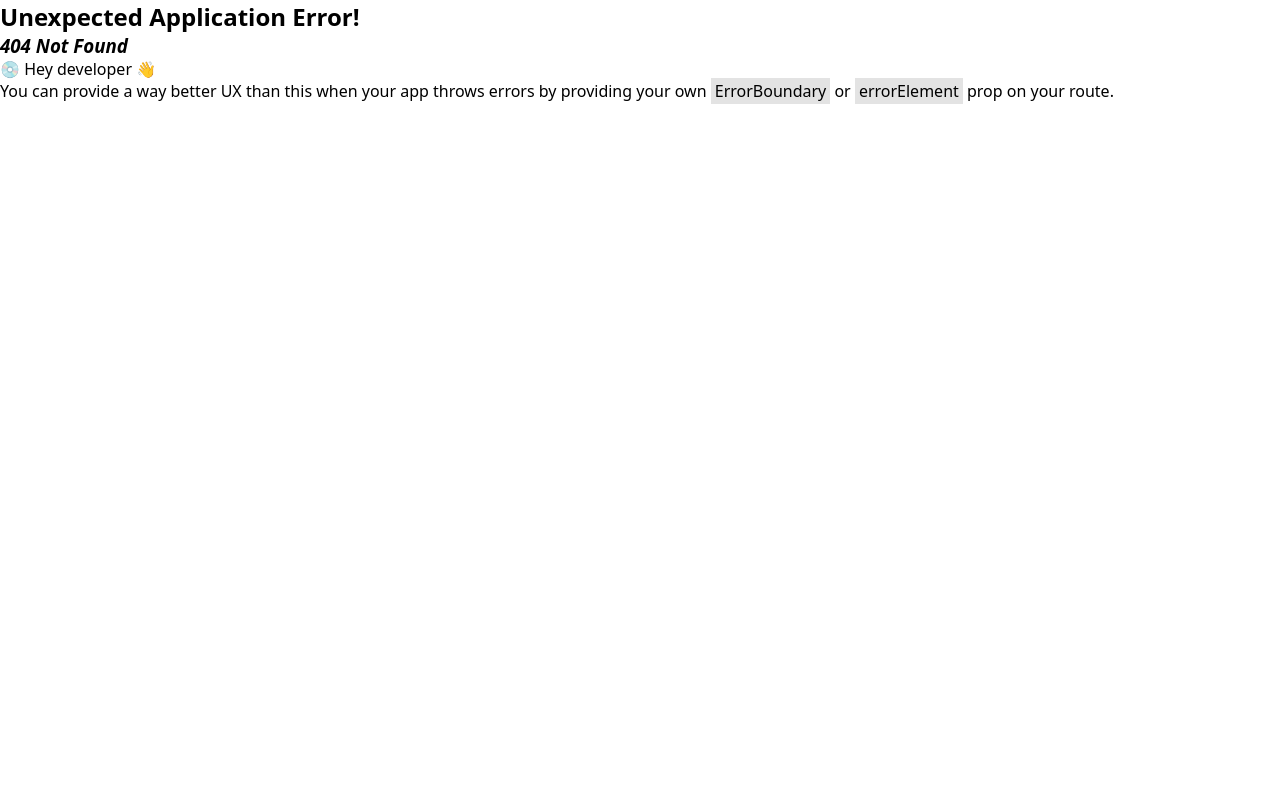
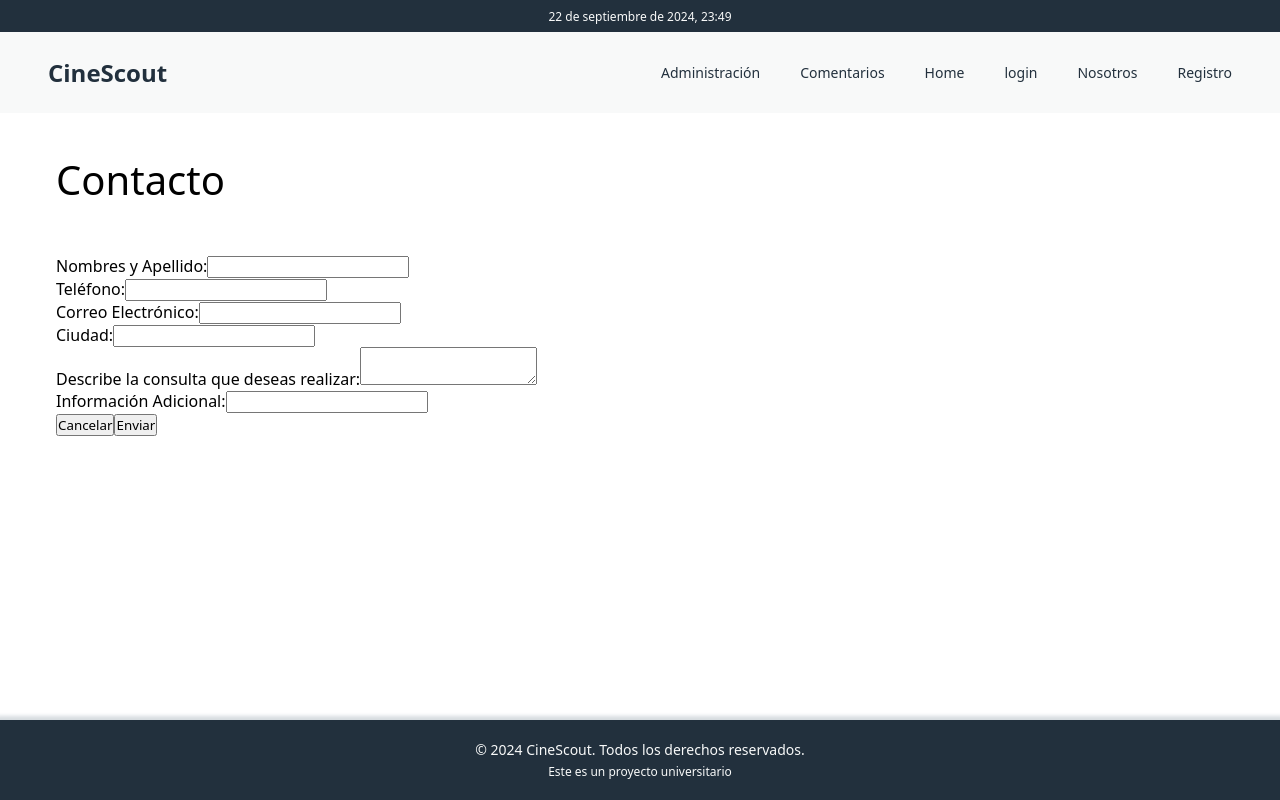
Before and after one commit to CristianRojas-47/frontend-project, a React (Vite) app: page /contact in a window 1280 px wide. Before the commit this address had no page. Built offline with nearby package versions, Linux system fonts and the light colour scheme.

Commit message:
feat(routing): adding all routes

```diff
--- a/src/App.tsx
+++ b/src/App.tsx
@@ -7,19 +7,29 @@ import {
 import { Layout } from "./components/Layout";
 import { GlobalStyles } from "./components/styles";
 import { Home } from "./pages/home";
+import { Contact } from "./pages/contact";
 
 const headerLinks = [
   { label: "Home", to: "/" },
   { label: "Nosotros", to: "/about" },
   { label: "Contacto", to: "/contact" },
+  { label: "login", to: "/login" },
+  { label: "Registro", to: "/registration" },
+  { label: "Comentarios", to: "/comments" },
+  { label: "Administración", to: "/administration" },
 ];
 
 const router = createBrowserRouter(
   createRoutesFromElements(
     <>
-    <Route path="/" element={<Layout links={headerLinks} />}>
-      <Route path="/" element={<Home />} />
-    </Route>
+      <Route path="/" element={<Layout links={headerLinks} />}>
+        <Route path="/" element={<Home />} />
+        <Route path="/contact" element={<Contact />} />
+        <Route path="/login" element={<></>} />
+        <Route path="/registration" element={<></>} />
+        <Route path="/comments" element={<></>} />
+        <Route path="/administration" element={<></>} />
+      </Route>
     </>
   )
 );
--- a/src/components/Header/index.tsx
+++ b/src/components/Header/index.tsx
@@ -20,7 +20,9 @@ function Header(props: HeaderProps) {
   const { title, links, date } = props;
   const location = useLocation();
 
-  const filteredLinks = links.filter((link) => location.pathname !== link.to);
+  const filteredLinks = links
+    .filter((link) => location.pathname !== link.to)
+    .sort((a, b) => a.label.localeCompare(b.label));
 
   return (
     <StyledHeader>
--- a/src/pages/contact/index.tsx
+++ b/src/pages/contact/index.tsx
@@ -0,0 +1,39 @@
+import { StyledContainer, StyledTitle } from "./styles";
+
+function Contact() {
+    return (
+        <StyledContainer>
+            <StyledTitle>Contacto</StyledTitle>
+            <form>
+                <div>
+                    <label htmlFor="fullName">Nombres y Apellido:</label>
+                    <input type="text" id="fullName" name="fullName" required />
+                </div>
+                <div>
+                    <label htmlFor="phone">Teléfono:</label>
+                    <input type="tel" id="phone" name="phone" required />
+                </div>
+                <div>
+                    <label htmlFor="email">Correo Electrónico:</label>
+                    <input type="email" id="email" name="email" required />
+                </div>
+                <div>
+                    <label htmlFor="city">Ciudad:</label>
+                    <input type="text" id="city" name="city" required />
+                </div>
+                <div>
+                    <label htmlFor="queryDescription">Describe la consulta que deseas realizar:</label>
+                    <textarea id="queryDescription" name="queryDescription" required></textarea>
+                </div>
+                <div>
+                    <label htmlFor="additionalInfo">Información Adicional:</label>
+                    <input type="text" id="additionalInfo" name="additionalInfo" />
+                </div>
+                <button type="reset">Cancelar</button>
+                <button type="submit">Enviar</button>
+            </form>
+        </StyledContainer>
+    );
+}
+
+export { Contact };
--- /dev/null
+++ b/src/pages/contact/styles.ts
@@ -0,0 +1,15 @@
+import styled from "styled-components";
+
+const StyledContainer = styled.div`
+display: flex;
+flex-direction: column;
+  padding: 48px 56px;
+  gap: 48px;
+`;
+
+const StyledTitle = styled.h1`
+font-size: 40px;
+font-weight: 400;
+`;
+
+export { StyledContainer, StyledTitle };
```
